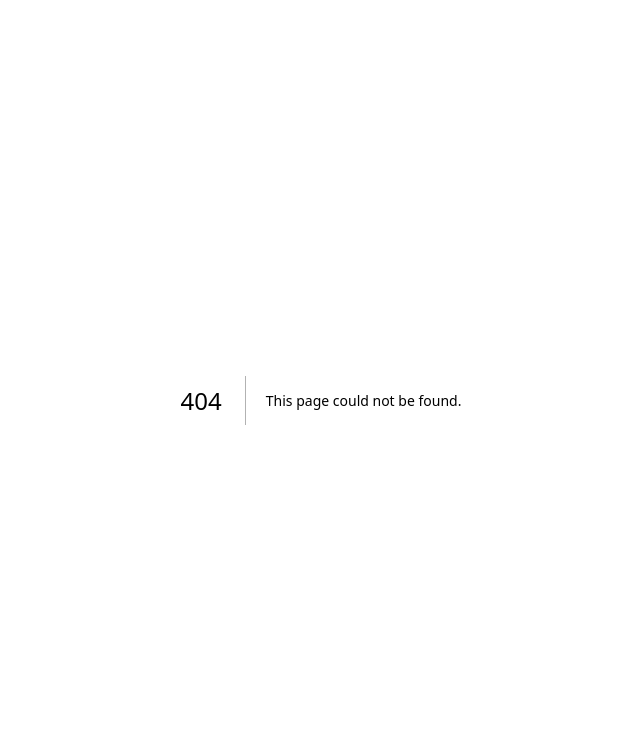
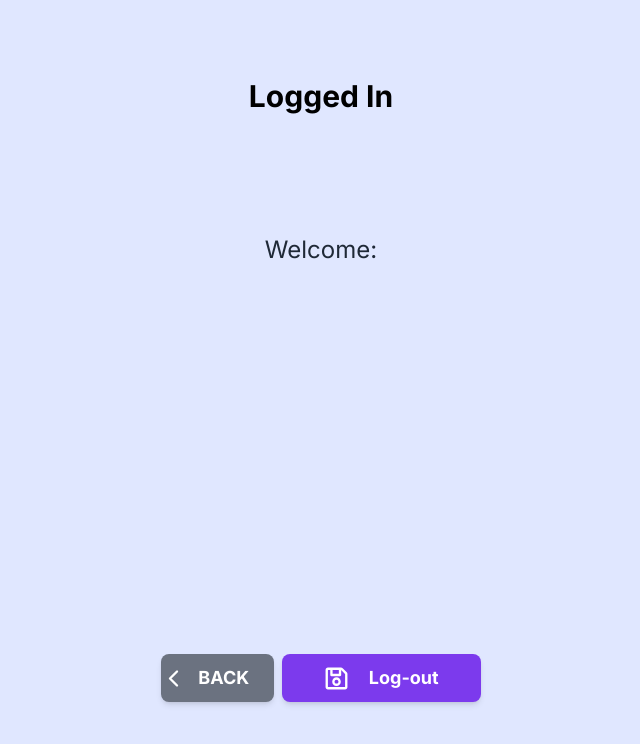
Before and after one commit to EnemyBot3/Paschal-ToDo, a Next.js app in the folder client/: page /loggedIn in a window 1280 px wide. Before the commit this address had no page. Shown: the top 744 px of the page, without its empty margins (319-959 px from the left). Built offline with nearby package versions, Linux system fonts and the light colour scheme.

Commit message:
Create page.tsx

```diff
--- /dev/null
+++ b/client/src/app/loggedIn/page.tsx
@@ -0,0 +1,45 @@
+"use client";
+
+import React, { useEffect, useState } from "react";
+import { useRouter } from "next/navigation";
+
+import CancelButton from "../components/cancelButton";
+import SaveButton from "../components/saveButton";
+
+// helpers
+import { username, setUserId } from "../helpers/utils";
+
+export default function LoggedPage() {
+  const router = useRouter();
+
+  const logOut = () => {
+    setUserId( -1);
+    router.replace("/login")
+  }
+
+  return (
+    <main className="flex min-h-screen flex-col items-center justify-center bg-[#E0E7FF]">
+      <h1 className="prevent-select text-3xl font-bold text-center cursor-pointer text-black mb-10">
+        Logged In
+      </h1>
+
+      <div className="bg-transparent w-[285px] sm:w-[50%] md:w-[60%] lg:w-[70%] xl:w-[60%] 2xl:w-[50%] h-[568px] rounded-lg flex flex-col items-center">
+
+        <div className="w-full max-w-xs mt-[80px] flex-col justify-center text-center">
+            <h1 className="text-2xl">Welcome:</h1>
+            <br/>
+            <h1 className="text-4xl mt-10 text-purple-500 font-bold">
+                {username?.toUpperCase()}
+            </h1>
+        </div>
+
+        <div className="mt-auto mb-5 w-full max-w-xs flex justify-center align-middle">
+          <CancelButton />
+          <SaveButton onClick={logOut} text={"Log-out"}/>
+        </div>
+
+      </div>
+
+    </main>
+  );
+}
```
